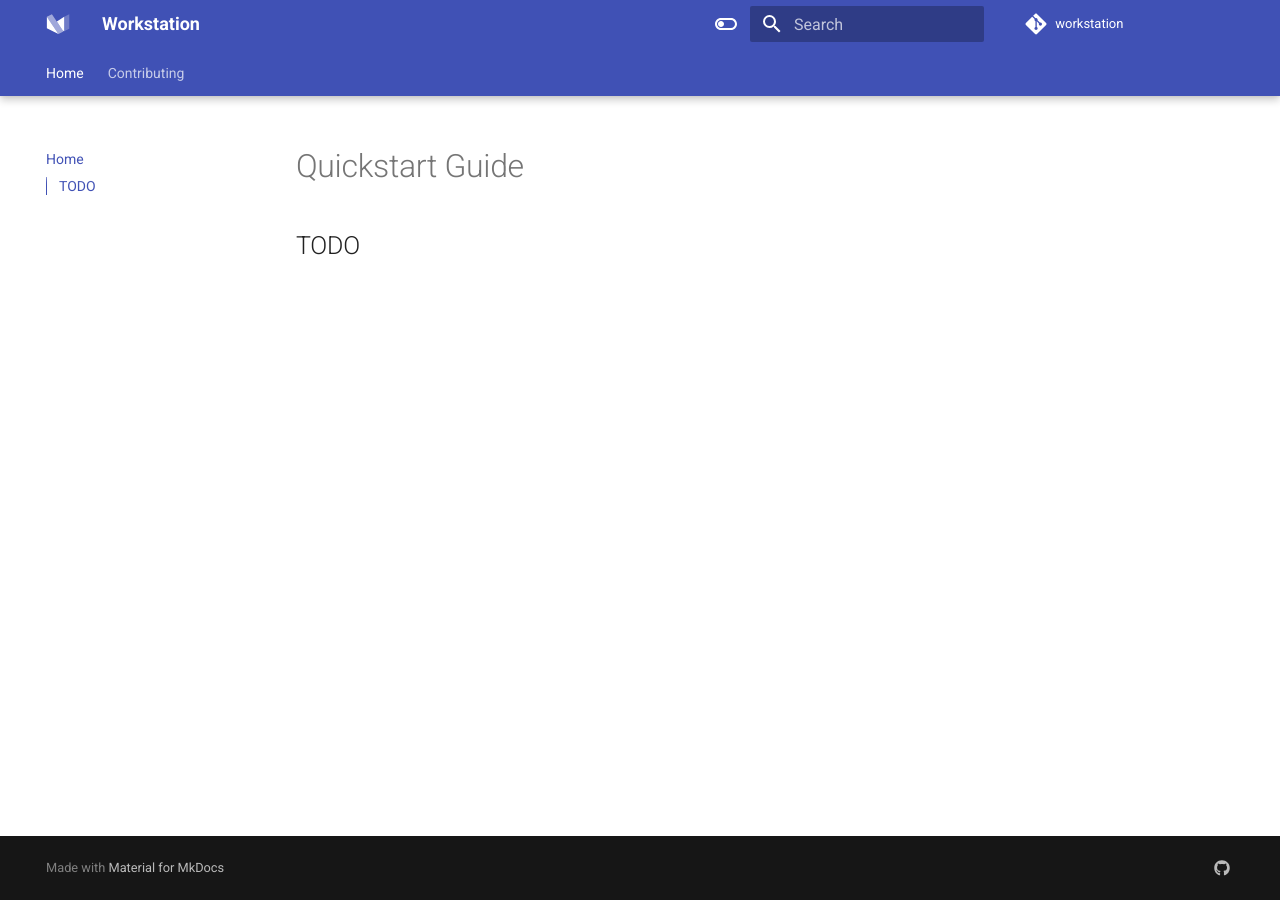
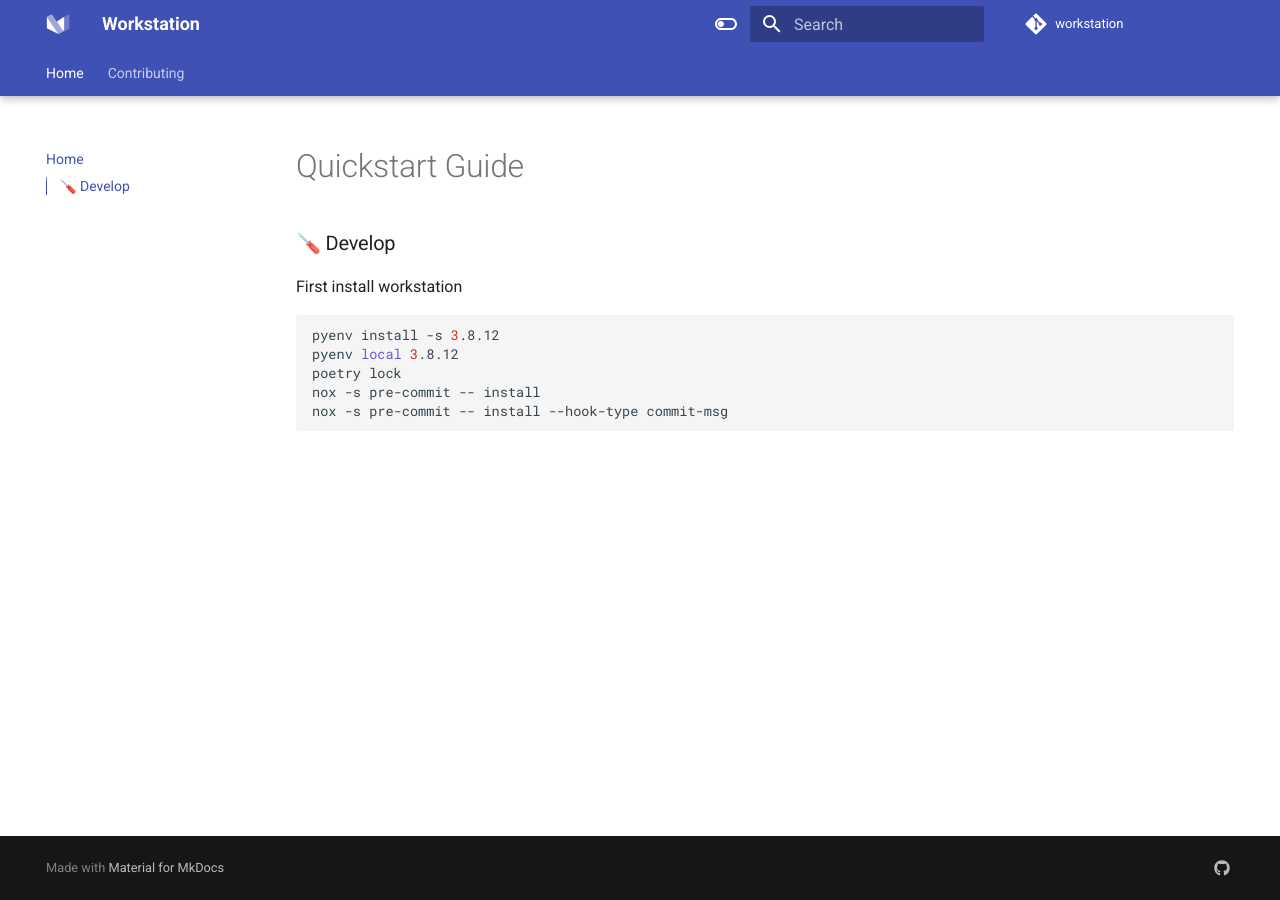
Before and after one commit to militu/workstation, an MkDocs documentation site: the page built from docs/index.md, in a window 1280 px wide. Built offline with MkDocs 1.6.1 and Material for MkDocs 9.7.7, drawn with Linux system fonts in a browser that asks for light colours; comment, search, counter and statistics services are not loaded; the version menu is left out.

Commit message:
docs: wip

````diff
--- a/docs/index.md
+++ b/docs/index.md
@@ -1,3 +1,13 @@
 # Quickstart Guide
 
-## TODO
+### 🪛 Develop
+
+First install workstation
+
+```shell
+pyenv install -s 3.8.12
+pyenv local 3.8.12
+poetry lock
+nox -s pre-commit -- install
+nox -s pre-commit -- install --hook-type commit-msg
+```
````
Also changed, not shown: 1 other file.
